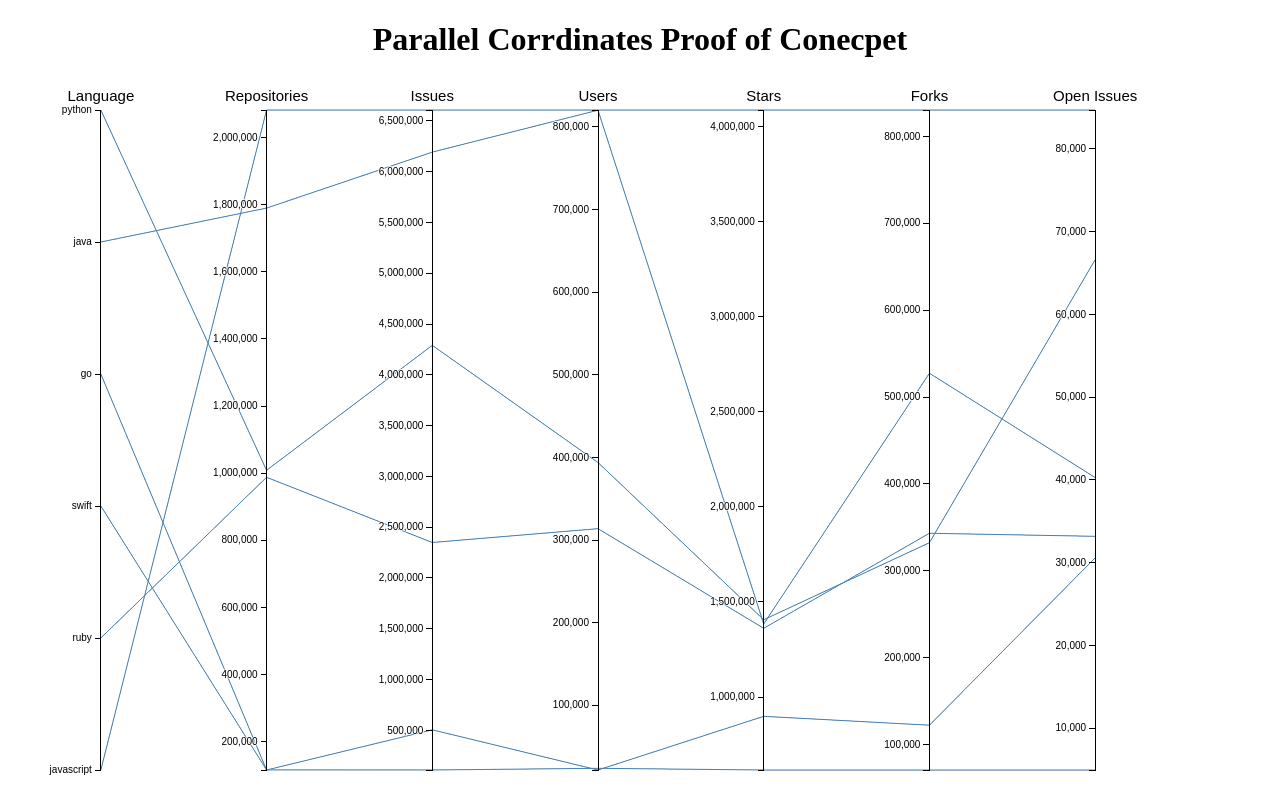
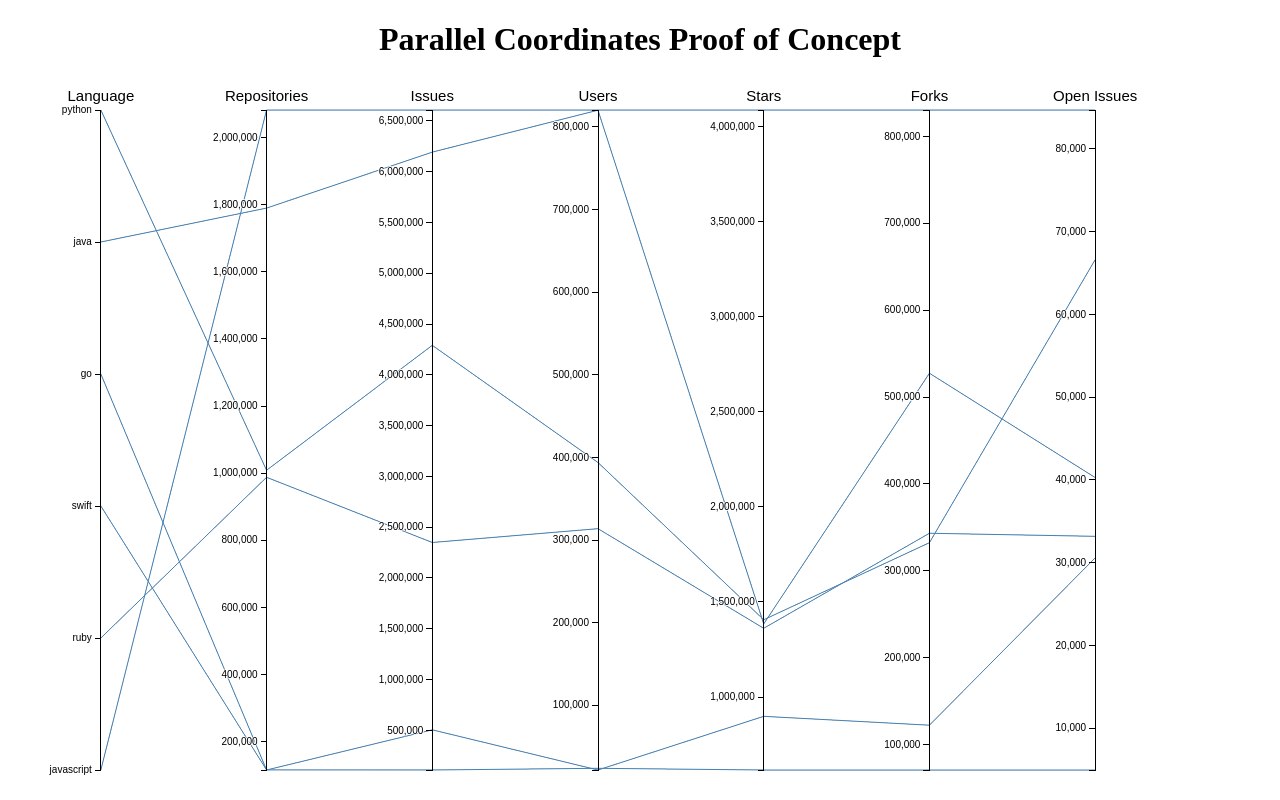
Before and after one commit to lsxliron/oss-dataviz, a website: page ParallelCoordinates.html in a window 1280 px wide. Drawn offline with nearby package versions, Linux system fonts and the light colour scheme.

Commit message:
Fixing minor typos

```diff
--- a/ParallelCoordinates.html
+++ b/ParallelCoordinates.html
@@ -41,7 +41,7 @@
     }
   </style>
 
-  <h1 style="width: 100%; text-align: center">Parallel Corrdinates Proof of Conecpet</h1>
+  <h1 style="width: 100%; text-align: center">Parallel Coordinates Proof of Concept</h1>
 
   <script type="text/javascript">
 
```
